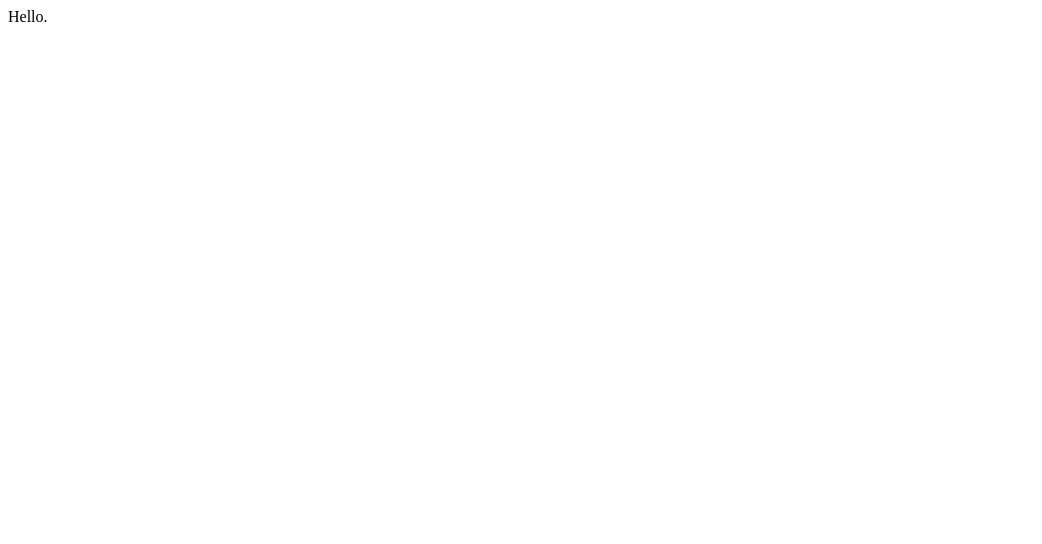
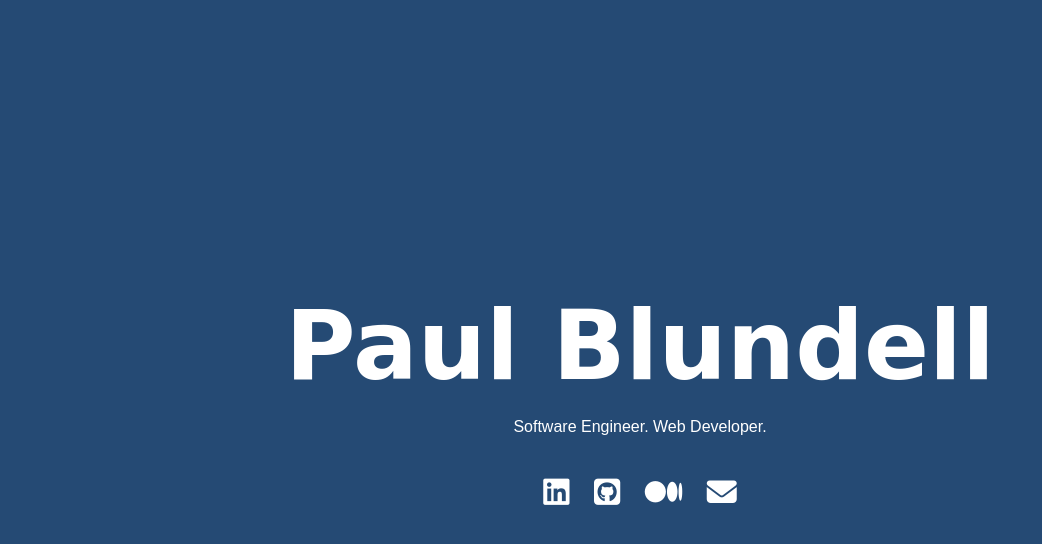
Before and after one commit to paul-blundell/paul-blundell.github.io, a plain HTML site: page index.html in a window 1280 px wide. Shown: the whole page, without its empty margins (0-1042 px from the left). Drawn offline with Linux system fonts and the light colour scheme; a web font is replaced by a local one.

Commit message:
Initial commit

```diff
--- a/index.html
+++ b/index.html
@@ -1 +1,89 @@
-Hello.
+<!DOCTYPE html>
+<html>
+<head>
+<title>Paul Blundell - Software Engineer, Web Developer, Entrepreneur</title>
+<meta http-equiv="Content-Type" content="text/html; charset=utf-8" />
+<meta name="description" content="There's no shortage of remarkable ideas, what's missing is the will to execute them. Experienced freelance web developer in Nottingham." />
+<meta name="keywords" content="blundell, paul, xyz, solutions, web developer, freelance, mosaic photo, wish and dell" />
+<meta name="robots" content="INDEX,FOLLOW" />
+<meta name="viewport" content="width=device-width, initial-scale=1">
+<link rel="apple-touch-icon" sizes="180x180" href="/apple-touch-icon.png">
+<link rel="icon" type="image/png" sizes="32x32" href="/favicon-32x32.png">
+<link rel="icon" type="image/png" sizes="16x16" href="/favicon-16x16.png">
+<link rel="manifest" href="/site.webmanifest">
+<link rel="preconnect" href="https://fonts.googleapis.com">
+<link rel="preconnect" href="https://fonts.gstatic.com" crossorigin>
+<link href="https://fonts.googleapis.com/css2?family=Licorice&display=swap" rel="stylesheet">
+<script src="https://kit.fontawesome.com/adf02f0b36.js" crossorigin="anonymous"></script>
+<style>
+    body {
+        background-color: #254a74;
+        color: white;
+        font-family: Arial;
+    }
+    main {
+        display: -webkit-box;
+        display: -webkit-flex;
+        display: -moz-box;
+        display: -ms-flexbox;
+        display: flex;
+        -webkit-box-align: center;
+        -webkit-align-items: center;
+        -moz-box-align: center;
+        -ms-flex-align: center;
+        align-items: center;
+        -webkit-box-pack: center;
+        -webkit-justify-content: center;
+        -moz-box-pack: center;
+        -ms-flex-pack: center;
+        justify-content: center;
+        position: fixed;
+        top: 0;
+        right: 0;
+        bottom: 0;
+        left: 0;
+        text-align: center;
+    }
+    img {
+        max-width: 100%;
+    }
+    h1 {
+        font-family: 'Licorice', cursive;
+        font-size: 3rem;
+        margin: 0;
+    }
+    .icons {
+        margin-top: 40px;
+    }
+    .icons a {
+        color: white;
+        font-size: 30px;
+        margin: 0 10px;
+    }
+    .icons a:visited {
+        color: white;
+    }
+
+    @media only screen and (min-width: 768px) {
+        h1 {
+            font-size: 6rem;
+        }
+    }
+</style>
+</head>
+
+<body>
+    <main>
+        <section>
+		    <h1>Paul Blundell</h1>
+		    <p>Software Engineer. Web Developer.</p>
+		    <div class="icons">
+		        <a href="https://www.linkedin.com/in/paul-blundell-a0951811" target="_blank"><i class="fab fa-linkedin"></i></a>
+		        <a href="https://github.com/paul-blundell" target="_blank"><i class="fab fa-github-square"></i></a>
+		        <a href="https://medium.com/@paul_87242" target="_blank"><i class="fab fa-medium"></i></a>
+		        <a href="mailto:paul@blundell.xyz" target="_blank"><i class="fas fa-envelope"></i></a>
+		    </div>
+        </section>
+    </main>
+</body>
+</html>
```
Also changed, not shown: android-chrome-192x192.png (added), android-chrome-512x512.png (added), apple-touch-icon.png (added), favicon-16x16.png (added), favicon-32x32.png (added), favicon.ico (added), images/logo.png (added), site.webmanifest (added).
